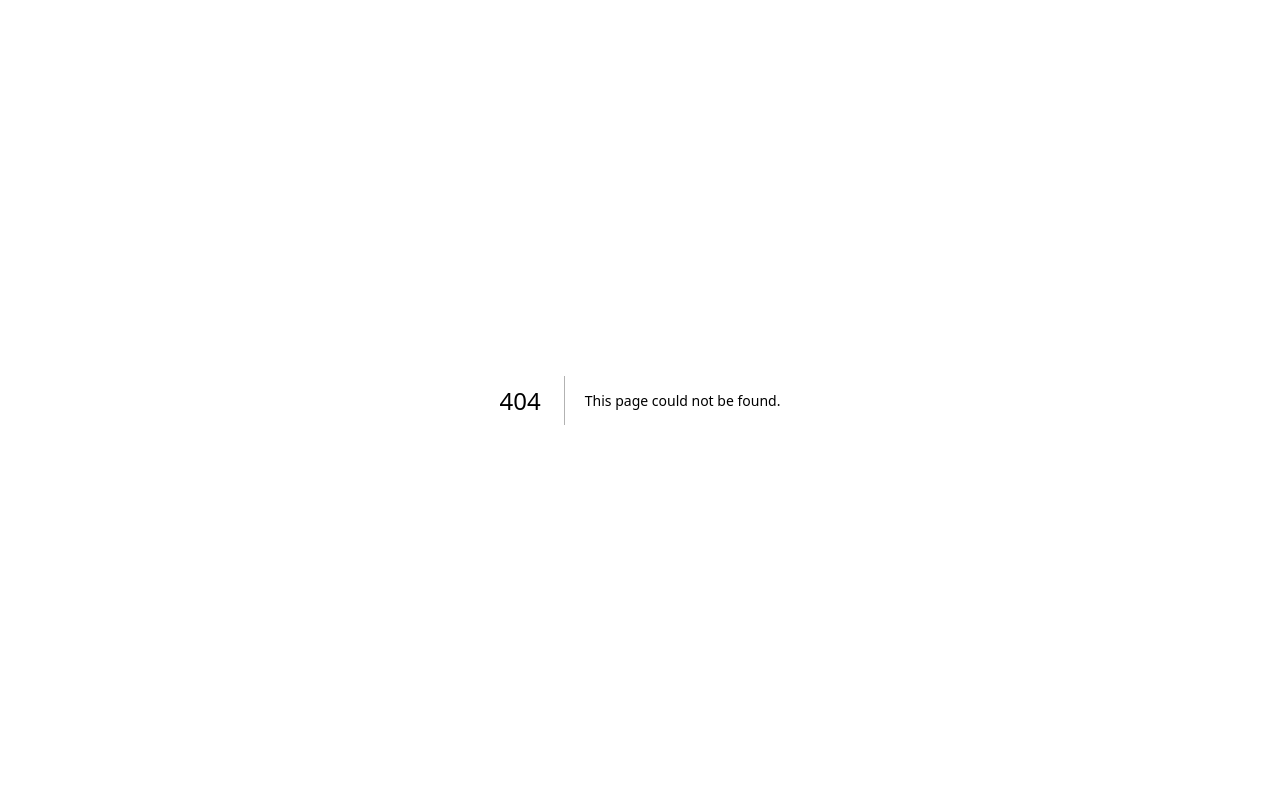
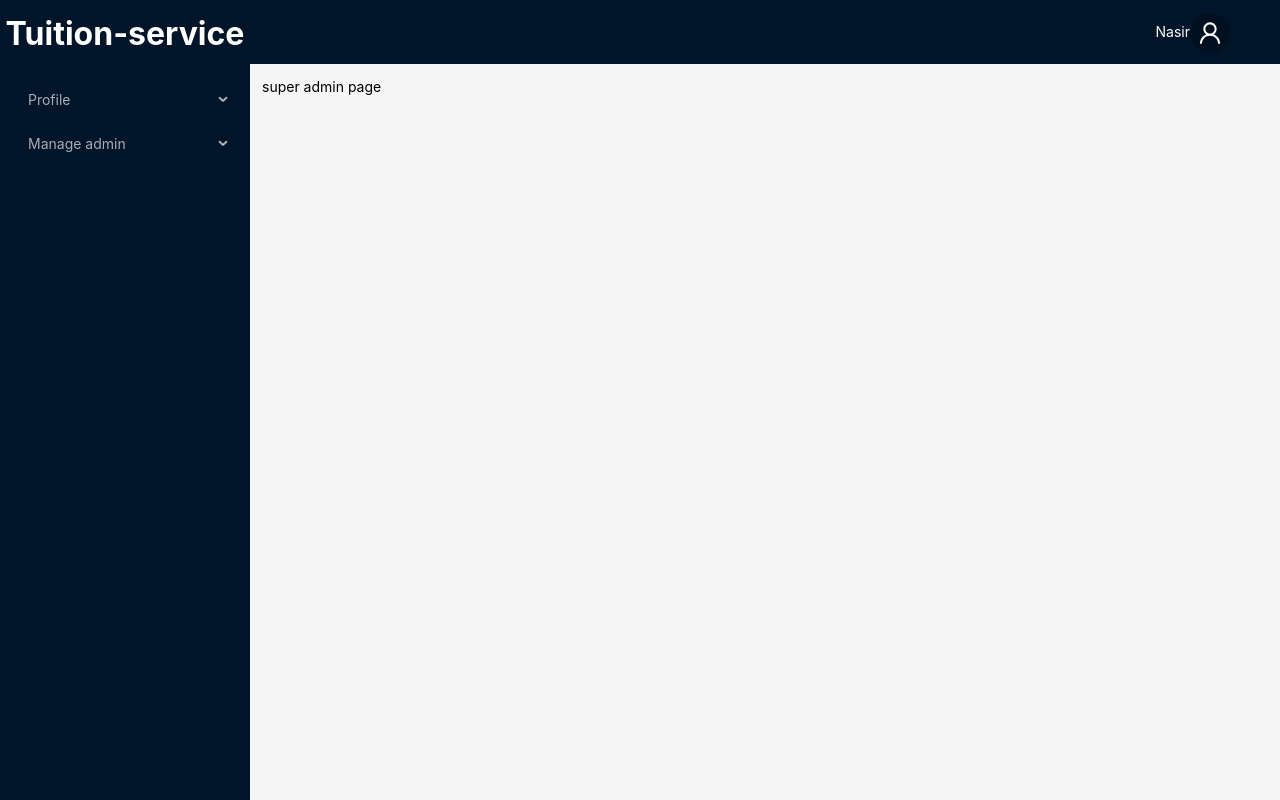
Before and after one commit to MohammadNasir520/Tution-service-frontend, a Next.js app: page /super_admin in a window 1280 px wide. Before the commit this address had no page. Built offline with nearby package versions, Linux system fonts and the light colour scheme.

Commit message:
sidebr and header added

```diff
--- a/src/app/(layouts)/admin/layout.tsx
+++ /dev/null
@@ -1,12 +0,0 @@
-import Navbar from "@/components/Navbar/NavBar";
-
-const AdminLayout = ({ children }: { children: React.ReactNode }) => {
-  return (
-    <div>
-      <Navbar></Navbar>
-      {children}
-    </div>
-  );
-};
-
-export default AdminLayout;
--- /dev/null
+++ b/src/app/(layouts)/layout.tsx
@@ -0,0 +1,15 @@
+import Navbar from "@/components/Navbar/NavBar";
+import Contents from "@/components/ui/Content";
+import SideBar from "@/components/ui/Sidebar";
+import { Layout } from "antd";
+
+const AdminLayout = ({ children }: { children: React.ReactNode }) => {
+  return (
+    <Layout hasSider>
+      <SideBar />
+      <Contents>{children}</Contents>
+    </Layout>
+  );
+};
+
+export default AdminLayout;
--- /dev/null
+++ b/src/app/(layouts)/super_admin/page.tsx
@@ -0,0 +1,7 @@
+import React from "react";
+
+const SuperAdmin = () => {
+  return <div>super admin page</div>;
+};
+
+export default SuperAdmin;
--- a/src/components/Navbar/NavBar.tsx
+++ b/src/components/Navbar/NavBar.tsx
@@ -6,14 +6,14 @@ import { useState } from "react";
 
 import Image from "next/image";
 
-import { usePathname, useRouter } from "next/navigation";
+import { usePathname } from "next/navigation";
 
 const user = {
   _id: 1,
 };
 
 const Navbar = () => {
-  const [isMenuOpen, setMenuOpen] = useState(true);
+  const [isMenuOpen, setMenuOpen] = useState(false);
   const pathname = usePathname();
   console.log(pathname);
 
--- /dev/null
+++ b/src/components/ui/Content.tsx
@@ -0,0 +1,22 @@
+"use client";
+import { Layout } from "antd";
+
+import Header from "./Header";
+
+const { Content } = Layout;
+
+const Contents = ({ children }: { children: React.ReactNode }) => {
+  return (
+    <Content
+      style={{
+        minHeight: "100vh",
+        color: "black",
+      }}
+    >
+      <Header></Header>
+      <div className="p-3 ">{children}</div>
+    </Content>
+  );
+};
+
+export default Contents;
--- /dev/null
+++ b/src/components/ui/Header.tsx
@@ -0,0 +1,33 @@
+import { Avatar, Button, Dropdown, Layout, MenuProps, Row, Space } from "antd";
+import { UserOutlined } from "@ant-design/icons";
+
+const { Header: AntHeader } = Layout;
+
+const Header = () => {
+  const items: MenuProps["items"] = [
+    {
+      key: "0",
+      label: (
+        <Button type="text" danger>
+          Logout
+        </Button>
+      ),
+    },
+  ];
+
+  const name = "Nasir";
+  return (
+    <AntHeader className="bg-black ">
+      <Row justify="end" align="middle" className="h-full">
+        <p className="text-white">{name}</p>
+        <Dropdown menu={{ items }}>
+          <Space wrap size={16}>
+            <Avatar size="large" icon={<UserOutlined />} />
+          </Space>
+        </Dropdown>
+      </Row>
+    </AntHeader>
+  );
+};
+
+export default Header;
--- /dev/null
+++ b/src/components/ui/Sidebar.tsx
@@ -0,0 +1,41 @@
+"use client";
+
+import { useState } from "react";
+import { Drawer, Layout, Menu } from "antd";
+import { sidebarItems } from "@/constant/sidebarItems";
+
+const { Sider } = Layout;
+
+const SideBar = () => {
+  const role = "super_admin";
+
+  return (
+    <>
+      <Sider
+        width={250}
+        className="hidden lg:block sticky h-screen overflow-auto left-0 top-0 bottom-0"
+      >
+        <div
+          style={{
+            color: "white",
+            fontSize: "2rem",
+            textAlign: "center",
+            fontWeight: "bold",
+            marginBottom: ".5rem",
+            padding: "10px 0px",
+          }}
+        >
+          Tuition-service
+        </div>
+        <Menu
+          theme="dark"
+          defaultSelectedKeys={["1"]}
+          mode="inline"
+          items={sidebarItems(role)}
+        />
+      </Sider>
+    </>
+  );
+};
+
+export default SideBar;
--- /dev/null
+++ b/src/constant/sidebarItems.tsx
@@ -0,0 +1,40 @@
+import type { MenuProps } from "antd";
+
+import Link from "next/link";
+
+export const sidebarItems = (role: string) => {
+  const defaultSidebarItems: MenuProps["items"] = [
+    {
+      label: "Profile",
+      key: "profile",
+
+      children: [
+        {
+          label: <Link href={`/${role}`}>Edit Profile</Link>,
+          key: `/${role}/profile`,
+        },
+      ],
+    },
+  ];
+
+  const adminSidebarItems: MenuProps["items"] = [
+    ...defaultSidebarItems,
+
+    {
+      label: "Manage admin",
+      key: "manage-admin",
+
+      children: [
+        {
+          label: <Link href={`/${role}/admin`}>Edit Admin</Link>,
+          key: `/${role}/admin`,
+        },
+      ],
+    },
+  ];
+
+  if (role === "super_admin") return adminSidebarItems;
+  else {
+    return defaultSidebarItems;
+  }
+};
```
Also changed, not shown: 1 other file (tests, documents, lock files or other folders).
